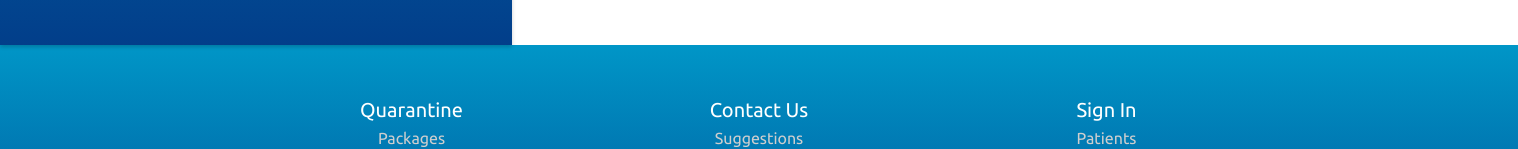
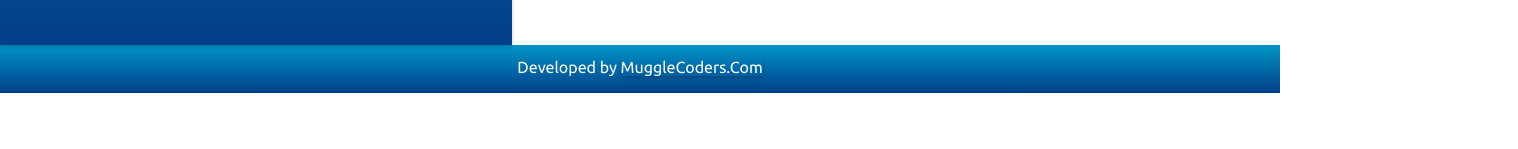
Before and after one commit to KasunUdaraWaththeHewa/Stay-Safe-Quarantine-Center, a React (Create React App) app: page / in a window 1280 px wide. Shown: the part 620-769 px from the top of the page, 1518 px wide, since content can reach past the window. Built offline with nearby package versions, Linux system fonts and the light colour scheme.

Commit message:
new Commit removed footer and added small footer

```diff
--- a/src/Home.css
+++ b/src/Home.css
@@ -64,6 +64,7 @@
     height: 250px;
     background: linear-gradient(to bottom, #0096c7, #023e8a);
     display: flex;
+    box-shadow: 0px 2px 4px rgba(0, 0, 0, 0.2);
   }
   .Button{
     width: 20%;
@@ -91,3 +92,15 @@
   .Button figcaption{
     color: white;
   }
+  .smallFooter{
+    background: linear-gradient(to bottom, #0096c7, #023e8a);
+    color: white;
+    width: 100%;
+    height: 35px;
+    padding-top: 13px;
+  }
+  .smallFooter a{
+    text-decoration: none;
+    color: white;
+    box-shadow: 0px 2px 4px rgba(0, 0, 0, 0.2);
+  }
--- a/src/Home.js
+++ b/src/Home.js
@@ -46,7 +46,12 @@ function Home(){
                     </div>
                 </div>
             </div>
-            <div><Footer/></div>
+            <div className="smallFooter">
+                <span>
+                       Developed by <a href="https://www.mugglecoders.com">MuggleCoders.Com</a>
+                </span>
+            </div>
+
         </div>
 
 
```
